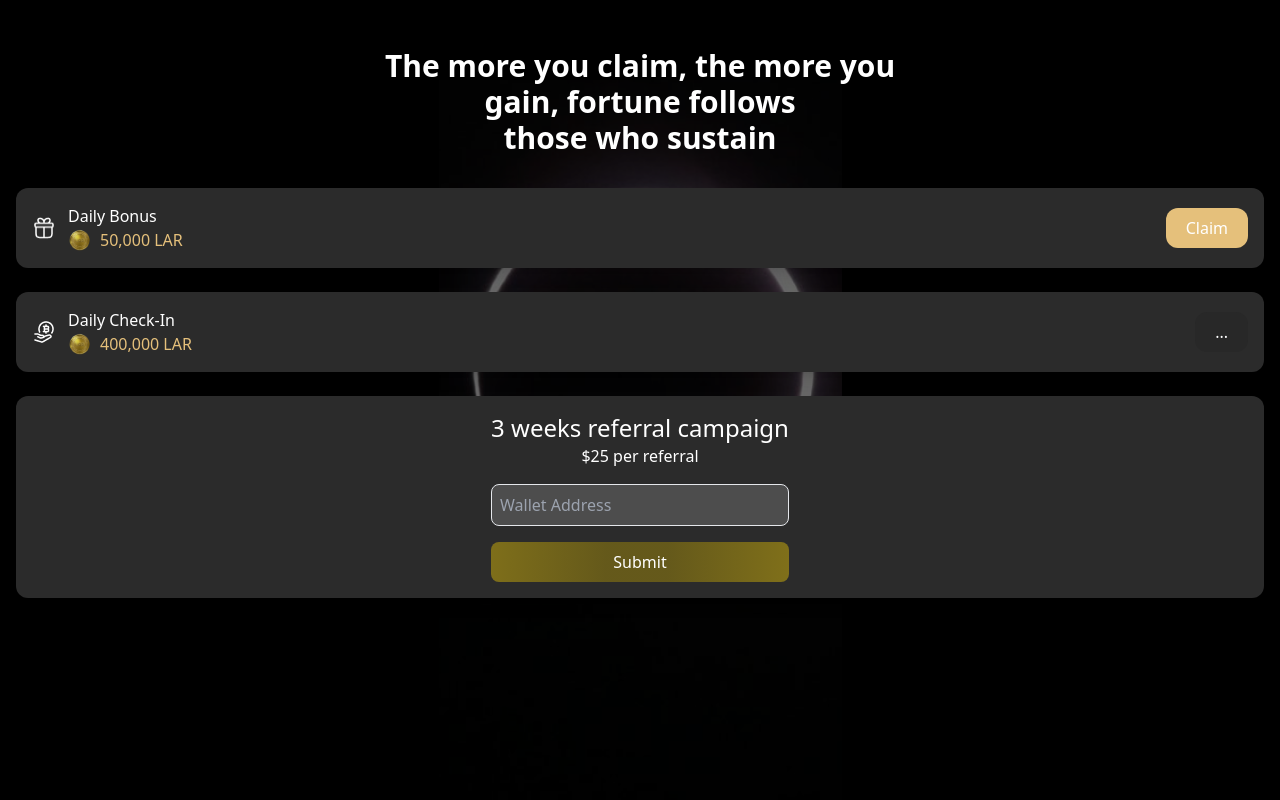
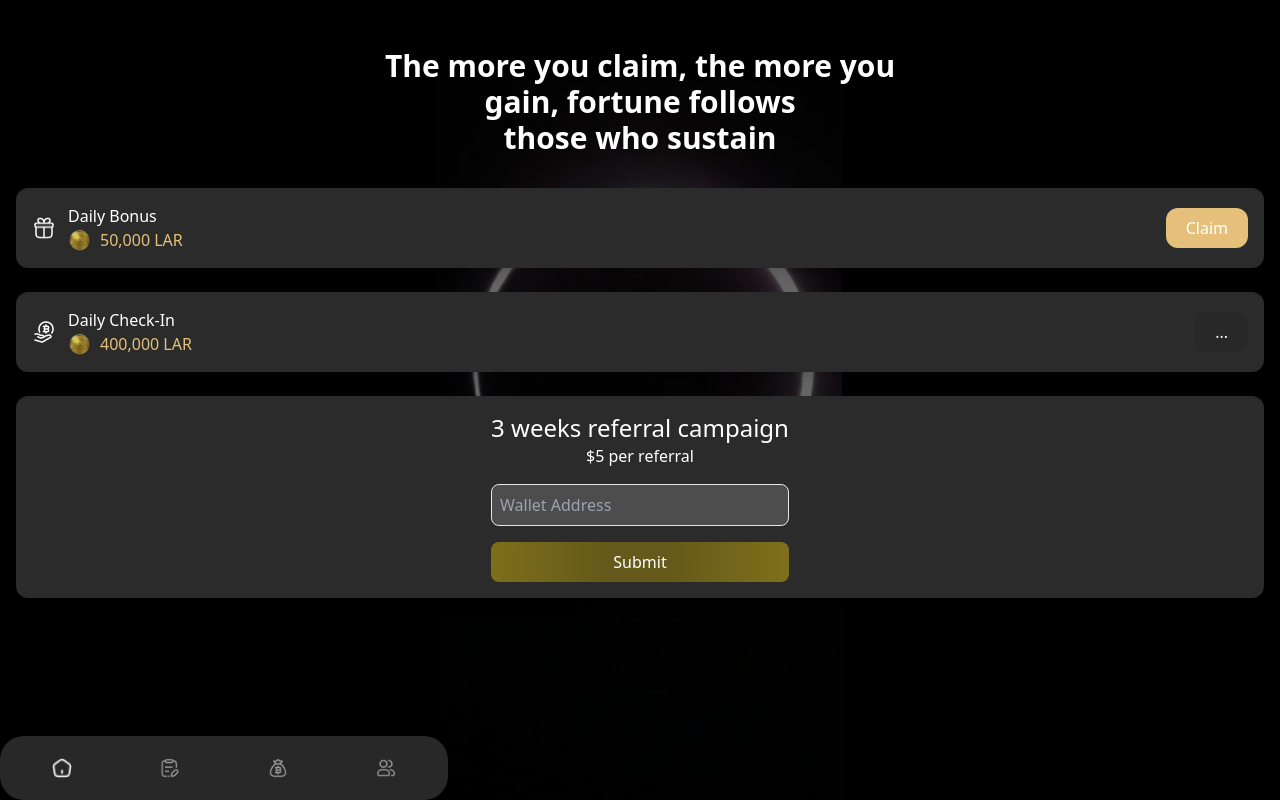
Before and after one commit to Pradise2/demolin, a React (Create React App) app: page /earn in a window 1280 px wide. Built offline with nearby package versions, Linux system fonts and the light colour scheme.

Commit message:
Initial commit

```diff
--- a/src/Pages/Earn.js
+++ b/src/Pages/Earn.js
@@ -126,8 +126,7 @@ const Earn = () => {
       <div className="flex flex-col space-y-4 items-center ">
   <div className='items-center flex-col flex'>
      <p className='text-2xl font-normal w-full'>3 weeks referral campaign</p>
-  <p className=''>$25 per referral</p>
-
+  <p className=''>$5 per referral</p>
   </div>
   <input
     type="text"
@@ -145,7 +144,9 @@ const Earn = () => {
 
       </div>
 
-
+      <div className="w-full max-w-md rounded-3xl bg-darkGray fixed bottom-0 left-0 flex justify-around py-1 z-20">
+        <Footer />
+      </div>
     </div>
   );
 };
```
